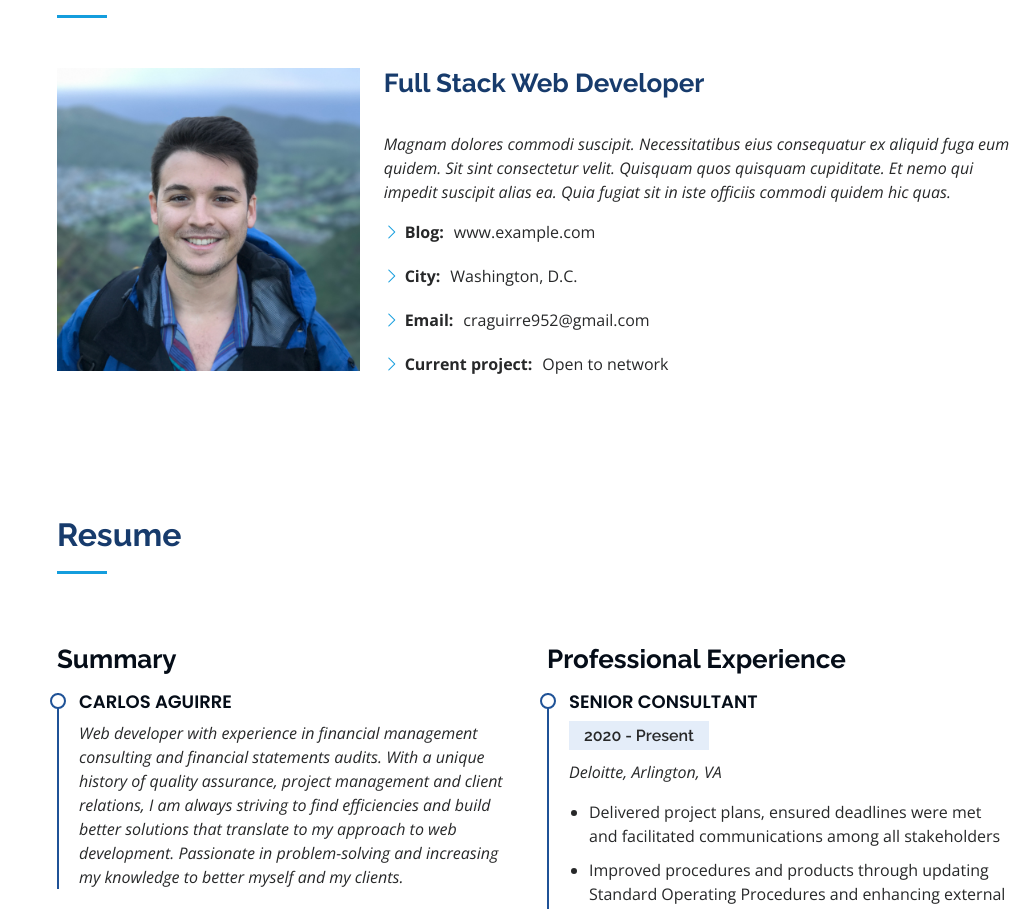
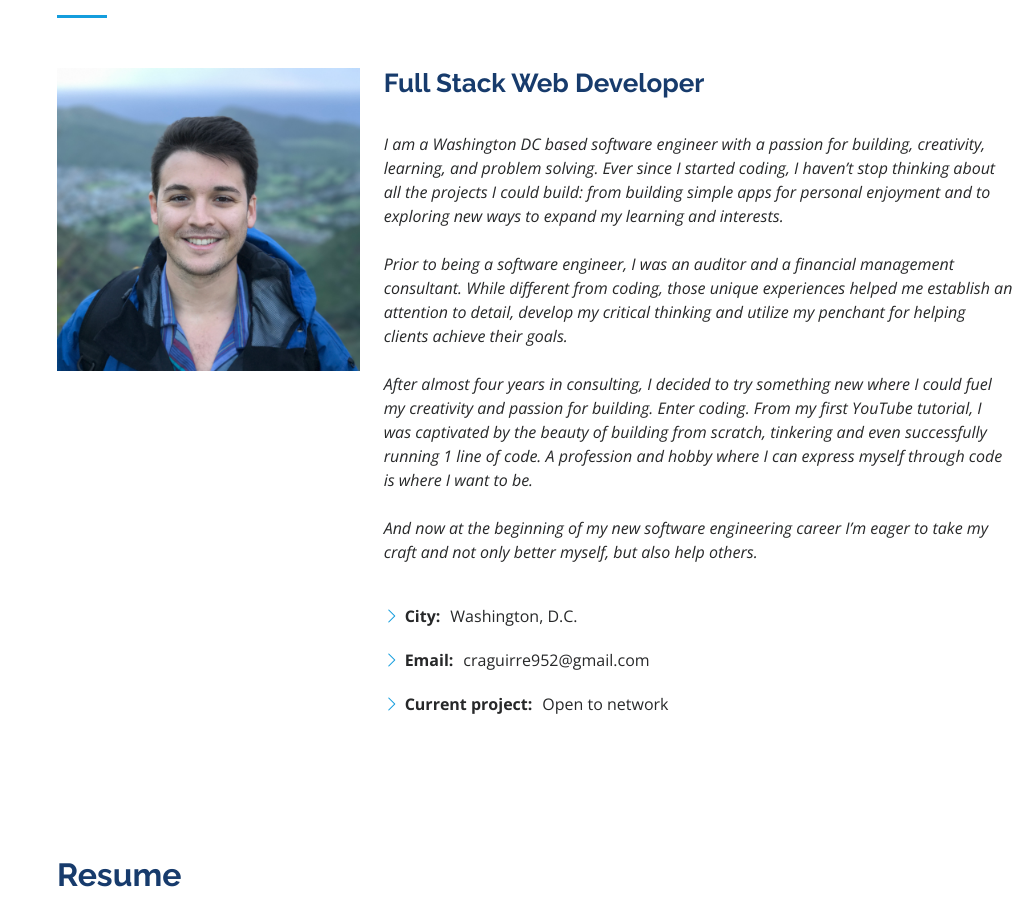
Before and after one commit to carlosraguirre/personal_portfolio, a Vue app: page / in a window 1280 px wide. Shown: the part 900-1809 px from the top of the page, without its empty margins (255-1280 px from the left). Built offline with nearby package versions, Linux system fonts and the light colour scheme; a web font is replaced by a local one.

Commit message:
finish About Me summary

```diff
--- a/src/views/Home.vue
+++ b/src/views/Home.vue
@@ -46,18 +46,25 @@
               <h3>Full Stack Web Developer</h3>
               </br>
               <p class="fst-italic">
-              Magnam dolores commodi suscipit. Necessitatibus eius consequatur
-              ex aliquid fuga eum quidem. Sit sint consectetur velit. Quisquam
-              quos quisquam cupiditate. Et nemo qui impedit suscipit alias ea.
-              Quia fugiat sit in iste officiis commodi quidem hic quas.
+                I am a Washington DC based software engineer with a passion for building, creativity, learning, and problem solving. Ever since I started coding, I haven’t stop thinking about all the projects I could build: from building simple apps for personal enjoyment and to exploring new ways to expand my learning and interests.
+                </br>
+                </br>
+                Prior to being a software engineer, I was an auditor and a financial management consultant. While different from coding, those unique experiences helped me establish an attention to detail, develop my critical thinking and utilize my penchant for helping clients achieve their goals.
+                </br>
+                </br>
+                After almost four years in consulting, I decided to try something new where I could fuel my creativity and passion for building. Enter coding. From my first YouTube tutorial, I was captivated by the beauty of building from scratch, tinkering and even successfully running 1 line of code. A profession and hobby where I can express myself through code is where I want to be.
+                </br>
+                </br>
+                And now at the beginning of my new software engineering career I’m eager to take my craft and not only better myself, but also help others.
               </p>
+              </br>
               <div class="row">
                 <div class="col-lg-6">
                   <ul>
-                    <li>
+                    <!-- <li>
                       <i class="bi bi-chevron-right"></i>
                       <strong>Blog:</strong> <span>www.example.com</span>
-                    </li>
+                    </li> -->
                     <li>
                       <i class="bi bi-chevron-right"></i>
                       <strong>City:</strong> <span>Washington, D.C.</span>
```
